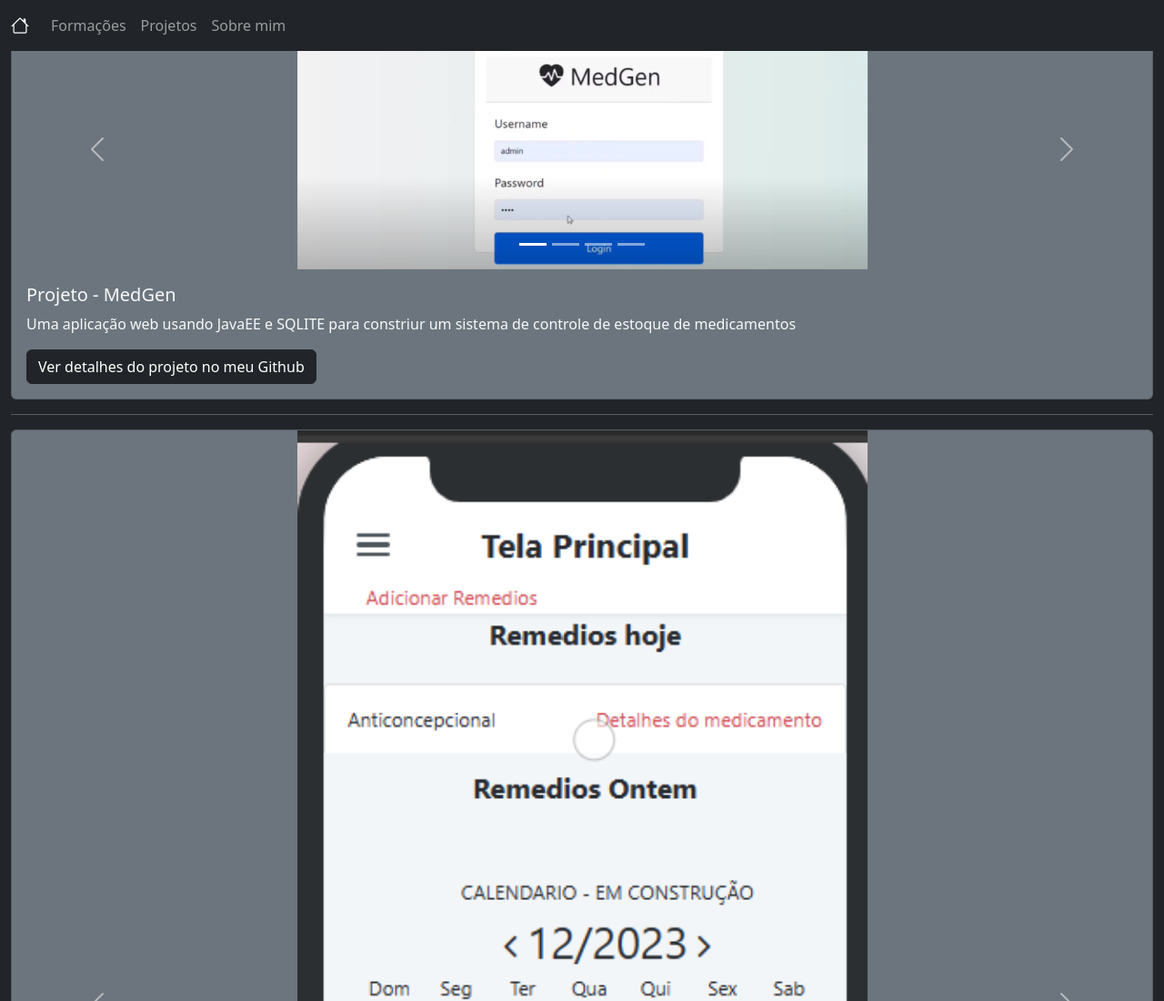
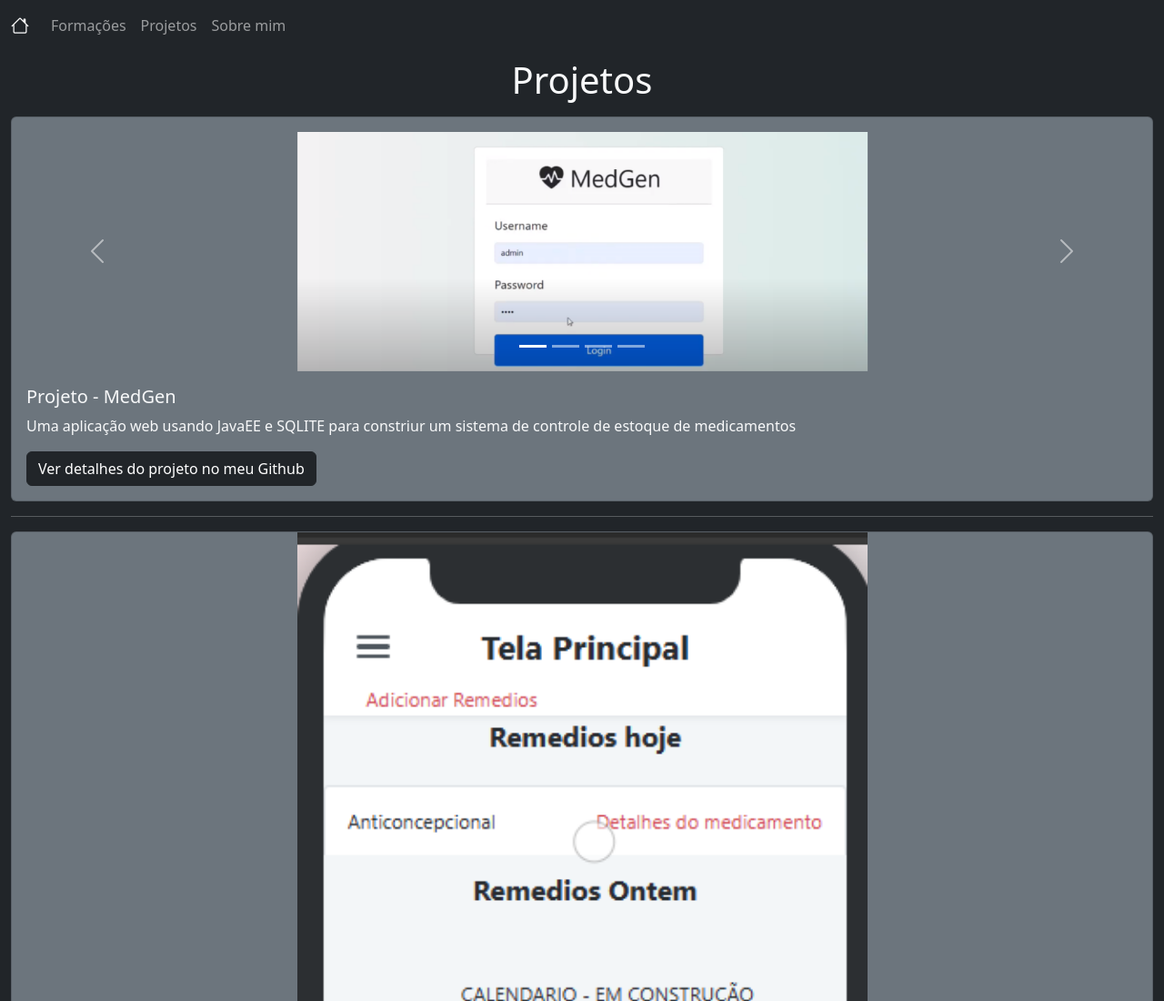
Before and after one commit to lucasmarquezV/Curriculo, a plain HTML site: page index.html in a window 1280 px wide. Shown: the top 1100 px of the page at 91% size. Drawn offline with nearby package versions, Linux system fonts and the light colour scheme.

Commit message:
Dando um espaçamento no inicio e adicionando titulo

```diff
--- a/index.html
+++ b/index.html
@@ -53,7 +53,8 @@
     </nav>
 
     <!-- Container inicial -->
-    <div class="container-fluid" id="home">
+    <div class="container-fluid" id="home" style="margin-top: 5%;">
+        <h1 style="text-align: center;"> Projetos </h1>
         <div class="card mb-3 bg-secondary text-light mt-3">
             <div id="carouselExampleIndicators" class="carousel slide mt-3">
                 <div class="carousel-indicators">
```
